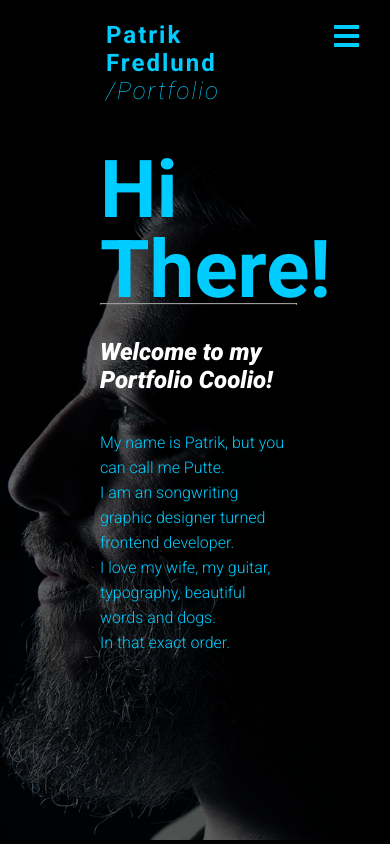
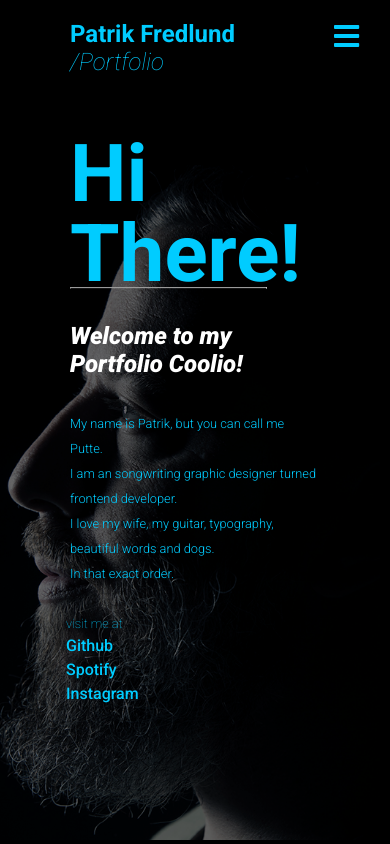
Before and after one commit to patrik-fredlund/pfredlund_portfolio, a React (Create React App) app: page / in a window 390 px wide. Built offline with nearby package versions, Linux system fonts and the light colour scheme.

Commit message:
modified mobile view

```diff
--- a/src/App.css
+++ b/src/App.css
@@ -34,15 +34,10 @@ body {
   color: aliceblue;
 } */
 
-.heroContainer {
-  /* background-color: #212229; */
-  padding: 100px;
-}
-
 .profileImage {
   /* background: url(./putte.jpg); */
   /* width: 80%; */
-  height: 80% ;
+  height: 80%;
   margin: auto;
   position: absolute;
   top: 1px;
@@ -56,7 +51,6 @@ body {
   z-index: -1;
 }
 
-
 @media screen and (max-width: 480px) {
   .profileImage {
     /* width: 60px; */
@@ -64,19 +58,20 @@ body {
   }
 }
 
-
 .homeContainer {
   /* border: 1px solid green; */
   display: flex;
   flex-direction: column;
+  max-width: 1000px;
+  margin-right: 300px;
+  margin-left: -30px;
 }
 
-@media screen and (max-width:480px) {
+@media screen and (max-width: 480px) {
   .homeContainer {
     margin-right: 100px;
   }
 }
-
 
 .hello {
   /* border: 1px solid lightblue; */
@@ -90,6 +85,7 @@ body {
   .hello {
     font-size: 5rem;
     line-height: 80px;
+    padding-left: 100px;
   }
 }
 
@@ -97,6 +93,7 @@ body {
   display: flex;
   border-bottom: 1px solid rgba(255, 255, 255, 0.084);
   width: 50vw;
+  max-width: 800px;
   margin-top: -60px;
   margin-left: 100px;
 }
@@ -114,12 +111,84 @@ body {
   padding-top: 5px;
   padding-bottom: -50px;
   font-style: italic;
+  min-width: 250px;
 }
 
 .info {
   padding-left: 100px;
   padding-top: -200px;
   max-width: 500px;
+  min-width: 350px;
   font-weight: 300;
   line-height: 25px;
 }
+
+@media screen and (max-width: 480px) {
+  .info {
+    min-width: 250px;
+    font-size: 0.8rem;
+  }
+}
+
+.footer {
+  margin-top: 6rem;
+  padding: 1rem;
+  /* position: fixed; */
+  bottom: 0;
+  left: 0;
+  display: flex;
+  margin-bottom: 50px;
+}
+
+@media screen and (max-width: 480px) {
+  .footer {
+    margin-top: 0.1rem;
+    margin-right: 10px;
+  }
+}
+
+.footerContainer {
+  position: absolute;
+  margin-left: 80px;
+  padding-bottom: 10px;
+  min-width: none;
+}
+
+@media screen and (max-width: 480px) {
+  .footerContainer {
+    display: flex;
+    flex-direction: column;
+
+  }
+}
+
+.footerLink {
+  display: inline;
+  text-decoration: none;
+  padding-top: 15px;
+  padding: 0 10px 0 10px;
+
+}
+
+@media screen and (max-width: 480px) {
+  .footerLink {
+    display: flex;
+    padding: 5px 0 0 0;
+  }
+}
+
+.visit {
+  font-weight: 100;
+  font-size: 0.8rem;
+  padding-right: 10px;
+}
+
+@media screen and (max-width: 480px) {
+  .visit {
+    padding-right: 0;
+  }
+}
+
+/* .rootContainer {
+  background-color: aquamarine;
+} */
--- a/src/App.js
+++ b/src/App.js
@@ -71,6 +71,7 @@ const App = () => {
         </Route>
       </Switch>
     </Router>
+
   );
 };
 
--- /dev/null
+++ b/src/Footer.js
@@ -0,0 +1,26 @@
+const Footer = () => {
+  return (
+    <div className='footer'>
+      <div className='footerContainer'>
+        <span className='visit'>visit me at</span>
+        <a className='footerLink' href='https://github.com/patrik-fredlund'>
+          Github
+        </a>
+        <a
+          className='footerLink'
+          href='https://open.spotify.com/artist/7LsmIbjrknNXxVSEVsvljl?si=8sDDum7ZRq6ljZxL33aSsw'
+        >
+          Spotify
+        </a>
+        <a
+          className='footerLink'
+          href='https://www.instagram.com/putteochhoket/?hl=sv'
+        >
+          Instagram
+        </a>
+      </div>
+    </div>
+  );
+};
+
+export default Footer;
--- a/src/Navbar/Navbar.js
+++ b/src/Navbar/Navbar.js
@@ -3,13 +3,15 @@ import { Nav, NavLink, Bars, NavMenu } from './NavbarElements';
 function Navbar({ toggle }) {
   return (
     <>
+
       <Nav>
-        <NavLink to='/'>
-          <div className='logoContainer'>
+      <div className='logoContainer'>
             <h2 className='logo'>
               Patrik Fredlund <span className='portfolio'>/Portfolio</span>
             </h2>
           </div>
+        <NavLink to='/'>
+
         </NavLink>
         <Bars onClick={toggle} />
         <NavMenu>
--- a/src/Navbar/NavbarElements.js
+++ b/src/Navbar/NavbarElements.js
@@ -7,7 +7,7 @@ export const Nav = styled.nav`
   height: 80px;
   display: flex;
   justify-content: space-between;
-  padding: 0.5rem calc((1vw - 1000px) / 2);
+  /* padding: 0.5rem calc((1vw - 1000px) / 2); */
   z-index: 10;
   padding-right: 100px;
   font-family: 'Roboto';
@@ -15,8 +15,8 @@ export const Nav = styled.nav`
 
   }
   & .logoContainer {
+    margin-left: 70px;
 
-    padding-top: 30px;
 
   }
 
@@ -41,7 +41,7 @@ export const NavLink = styled(Link)`
   }
 
   &:hover {
-    transition: all 0.3s ease-in-out;
+    transition: all 0.2s ease-in-out;
     background: #00141a;
     border-radius: 50px;
     color: #00ccff;
--- a/src/Pages/About.js
+++ b/src/Pages/About.js
@@ -1,3 +1,4 @@
+import Footer from "../Footer";
 
 function About() {
   return (
@@ -9,6 +10,7 @@ function About() {
         in reprehenderit voluptates neque ipsa corrupti nam similique esse iure
         eligendi cupiditate! Est hic accusantium dolorem nihil eos soluta.
       </p>
+      <Footer />
     </div>
   );
 }
--- a/src/Pages/Contact.js
+++ b/src/Pages/Contact.js
@@ -1,3 +1,5 @@
+import Footer from "../Footer";
+
 function Contact() {
   return (
     <div className='heroContainer'>
@@ -8,6 +10,7 @@ function Contact() {
       in reprehenderit voluptates neque ipsa corrupti nam similique esse iure
       eligendi cupiditate! Est hic accusantium dolorem nihil eos soluta.
     </p>
+    <Footer />
   </div>
   )
 }
--- a/src/Pages/Home.js
+++ b/src/Pages/Home.js
@@ -1,3 +1,4 @@
+import Footer from "../Footer";
 
 
 function Home() {
@@ -5,6 +6,7 @@ function Home() {
   return (
 
     (
+      // <div className='rootContainer'>
       <div className='homeContainer'>
        <div className='profileImage' />
         <h1 className='hello'>Hi There!</h1>
@@ -16,7 +18,9 @@ function Home() {
           love my wife, my guitar, typography, beautiful words and dogs.
           <br></br> In that exact order.
         </p>
+        <Footer />
       </div>
+      // </div>
     )
   );
 }
--- a/src/Pages/Projects.js
+++ b/src/Pages/Projects.js
@@ -1,5 +1,6 @@
 import styled from 'styled-components';
 import { useState, useEffect } from 'react';
+import Footer from '../Footer';
 
 const ProjectWrapper = styled.div`
   display: flex;
@@ -66,6 +67,7 @@ const Projects = () => {
   }, []);
 
   return (
+    <div>
     <ProjectWrapper>
       <ProjectContainer>
         <h1>Projects</h1>
@@ -81,6 +83,8 @@ const Projects = () => {
         </ProjectsStyle>
       </ProjectContainer>
     </ProjectWrapper>
+
+    </div>
   );
 }
 export default Projects;
```
Also changed, not shown: 1 other file (tests, documents, lock files or other folders). Lines whose indentation alone changed are shown as unchanged.
